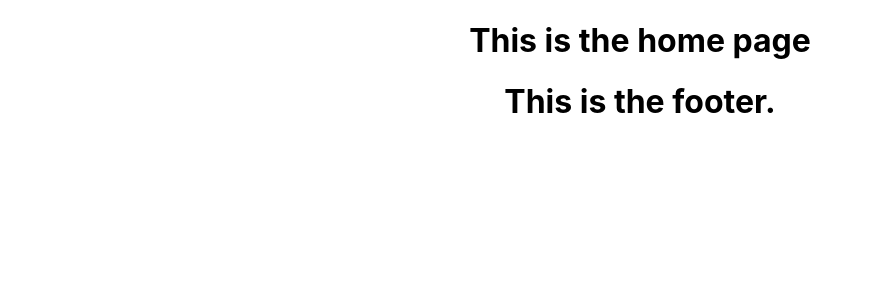
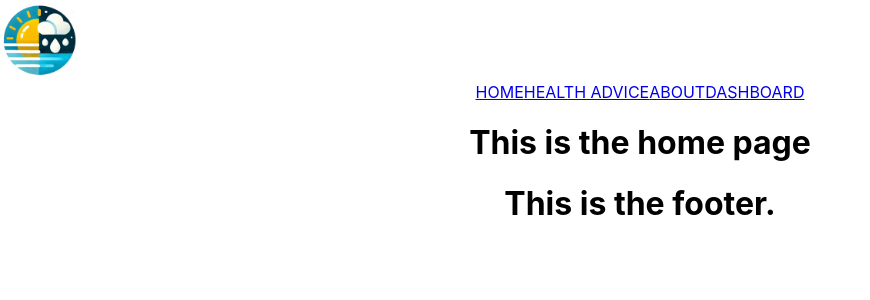
Before and after one commit to Lawando69/prototype, a React (Create React App) app: page / in a window 1280 px wide. Shown: the top 300 px of the page, without its empty margins (0-870 px from the left). Built offline with nearby package versions, Linux system fonts and the light colour scheme.

Commit message:
Updated desktopnavbar

```diff
--- a/src/App.js
+++ b/src/App.js
@@ -1,5 +1,6 @@
 import './App.css';
 import Pages from "./Pages"
+import DesktopNavbar from './Components/DesktopNavbar/DesktopNavbar';
 import Footer from "./Components/Footer/Footer";
 
 function App() {
@@ -8,6 +9,7 @@ function App() {
 
   return (
     <div className="App">
+      <DesktopNavbar/>
       <Pages />
       <Footer />
     </div>
--- a/src/Components/DesktopNavbar/DesktopNavbar.js
+++ b/src/Components/DesktopNavbar/DesktopNavbar.js
@@ -16,7 +16,6 @@ export default function DesktopNavbar(){
             <Link to="/healthadvice" className="nav-link">HEALTH ADVICE</Link>
             <Link to="/about" className="nav-link">ABOUT</Link>
             <Link to="/dashboard" className="nav-link">DASHBOARD</Link>
-
             {
                 user ?
                 <>
@@ -24,7 +23,7 @@ export default function DesktopNavbar(){
                     <Link to="/profile" className="action-button">My account</Link>
                 </>
                     :<a to="/join" className="action-button" />
-                    /*NOTE: Ask tutor if the anchor tag can be used in this way.*/
+                    /*NOTE: You can use the Link feature instead of the anchor tag which will still allow to save img in there for the icon.*/
             }
         </header>
     )
```
